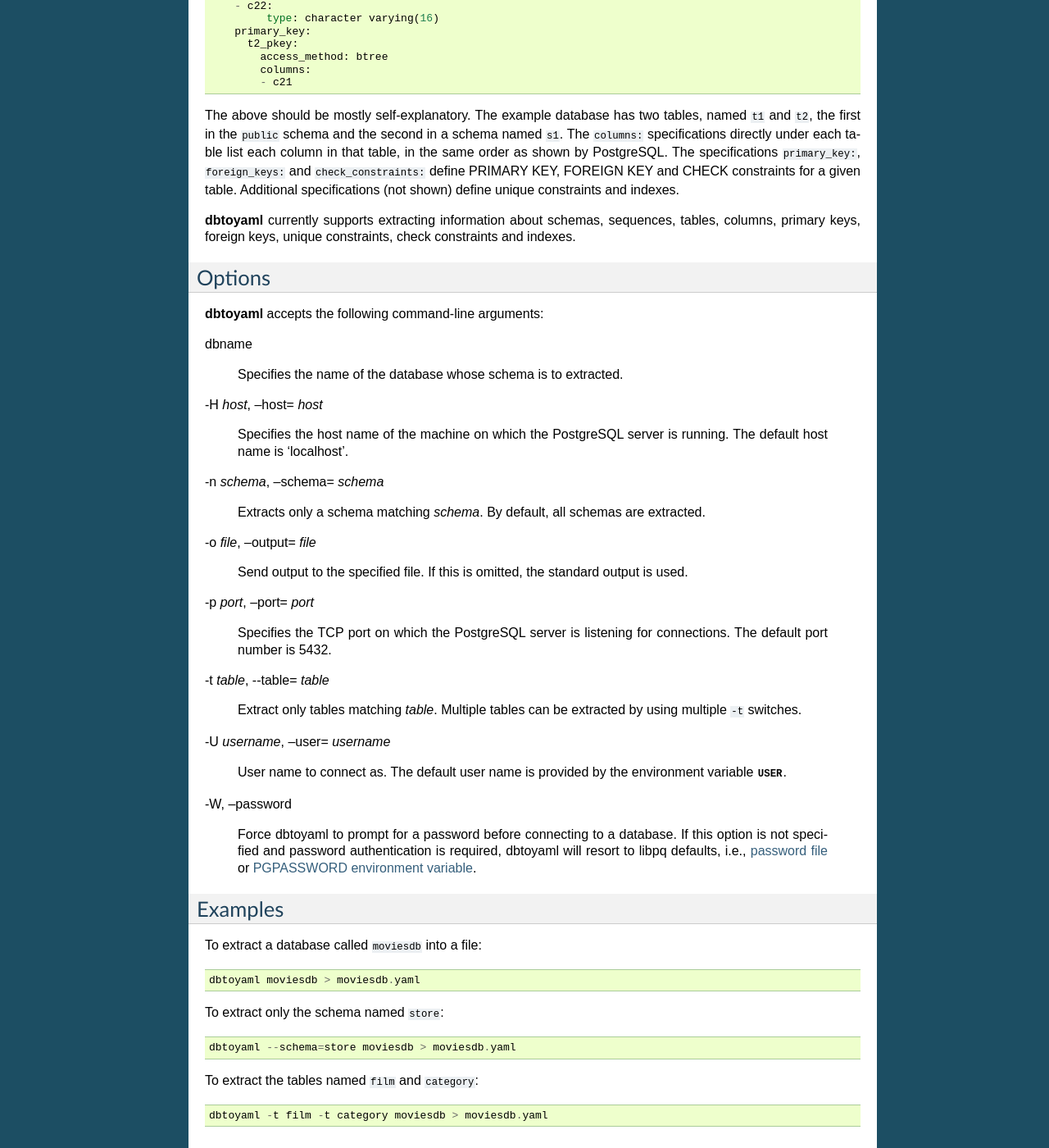
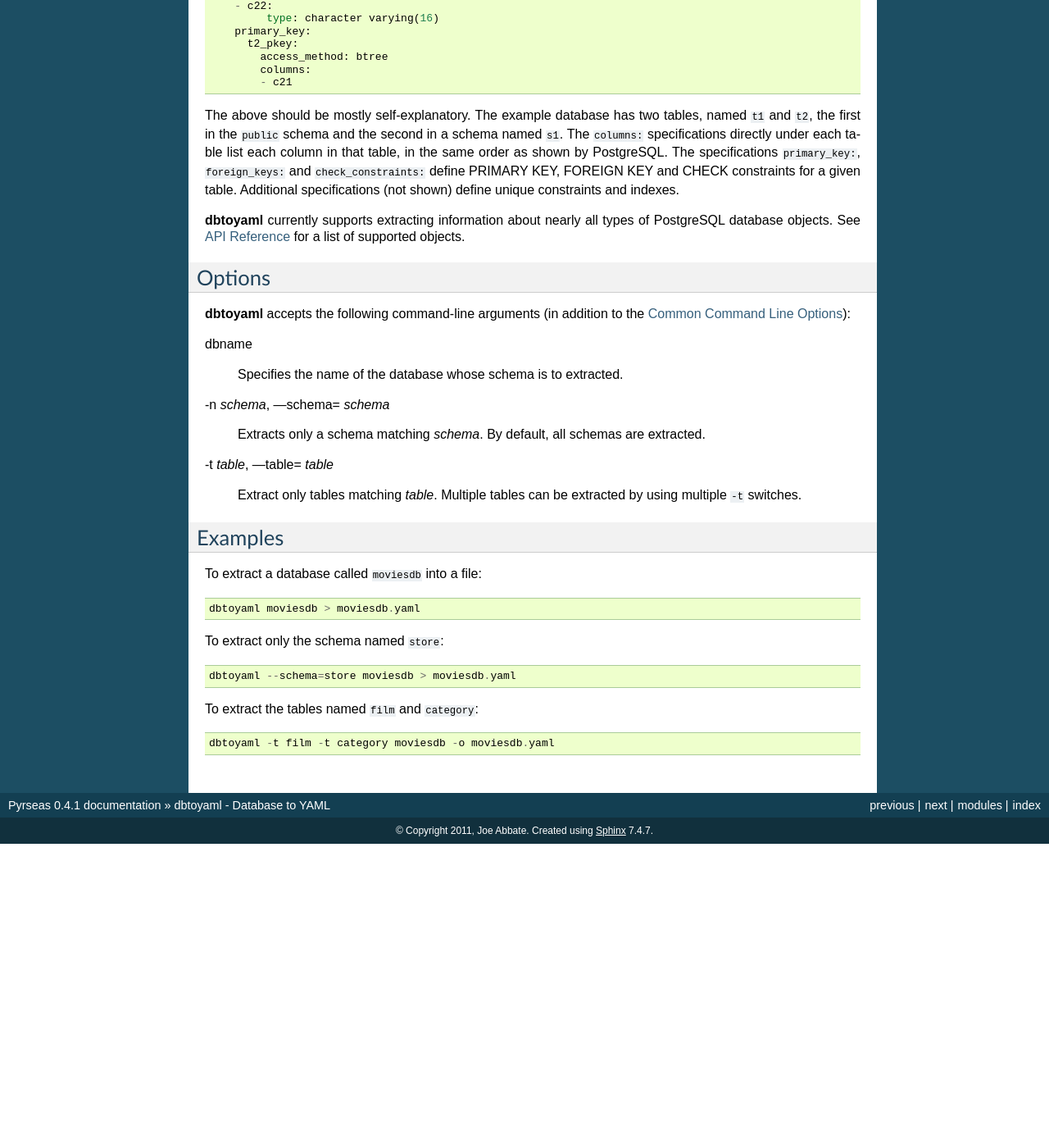
Before and after one commit to perseas/Pyrseas, a Sphinx documentation site: the page built from docs/dbtoyaml.rst, in a window 1280 px wide and 1400 px high, scrolled down 1042 px. Shown: the whole window at 82% size. Built offline with Sphinx 7.4.7, drawn with Linux system fonts in a browser that asks for light colours; after the commit the page ends 2071 px from its top, so only the background shows below that.

Commit message:
Replace optparse by argparse, and allow spec to yamltodb to come from stdin.
 * docs/cmdargs.rst: New page for common command line options.
 * docs/dbtoyaml.rst: Move common options to new page.
 * docs/index.rst: Add extender in Features, argparse in Requirements,
   cmdargs in Contents.
 * docs/yamltodb.rst: Move common options to new page.  Indicate spec
   argument can be omitted and will use stdin instead.  Add new
   examples.
 * pyrseas/cmdargs.py: New module to define parent_parser function.
 * pyrseas/{dbtoyaml.py,yamltodb.py}: Replace optparse by argparse and
   move common arguments to new parent_parser.

```diff
--- a/docs/dbtoyaml.rst
+++ b/docs/dbtoyaml.rst
@@ -80,57 +80,29 @@
 and indexes.
 
 :program:`dbtoyaml` currently supports extracting information about
-schemas, sequences, tables, columns, primary keys, foreign keys,
-unique constraints, check constraints and indexes.
+nearly all types of PostgreSQL database objects.  See :ref:`api-ref`
+for a list of supported objects.
 
 Options
 -------
 
-:program:`dbtoyaml` accepts the following command-line arguments:
+:program:`dbtoyaml` accepts the following command-line arguments (in
+addition to the :doc:`cmdargs`):
 
 dbname
 
     Specifies the name of the database whose schema is to extracted.
 
--H `host`, --host= `host`
-
-    Specifies the host name of the machine on which the PostgreSQL
-    server is running. The default host name is 'localhost'.
-
--n `schema`, --schema= `schema`
+-n `schema`, ---schema= `schema`
 
     Extracts only a schema matching `schema`. By default, all schemas
     are extracted.
 
--o `file`, --output= `file`
-
-    Send output to the specified file. If this is omitted, the
-    standard output is used.
-
--p `port`, --port= `port`
-
-    Specifies the TCP port on which the PostgreSQL server is listening
-    for connections. The default port number is 5432.
-
--t `table`, \--table= `table`
+-t `table`, ---table= `table`
 
     Extract only tables matching `table`.  Multiple tables can be
     extracted by using multiple ``-t`` switches.
 
--U `username`, --user= `username`
-
-    User name to connect as. The default user name is provided by the
-    environment variable :envvar:`USER`.
-
--W\, --password
-
-    Force dbtoyaml to prompt for a password before connecting to a
-    database.  If this option is not specified and password
-    authentication is required, dbtoyaml will resort to libpq
-    defaults, i.e., `password file
-    <http://www.postgresql.org/docs/current/static/libpq-pgpass.html>`_
-    or `PGPASSWORD environment variable
-    <http://www.postgresql.org/docs/current/static/libpq-envars.html>`_.
 
 Examples
 --------
@@ -145,4 +117,4 @@
 
 To extract the tables named ``film`` and ``category``::
 
-  dbtoyaml -t film -t category moviesdb > moviesdb.yaml
+  dbtoyaml -t film -t category moviesdb -o moviesdb.yaml
```
Also changed, not shown: docs/cmdargs.rst (added, +66 -0 lines), docs/index.rst (+9 -0 lines), docs/yamltodb.rst (+22 -38 lines), 3 other files.
